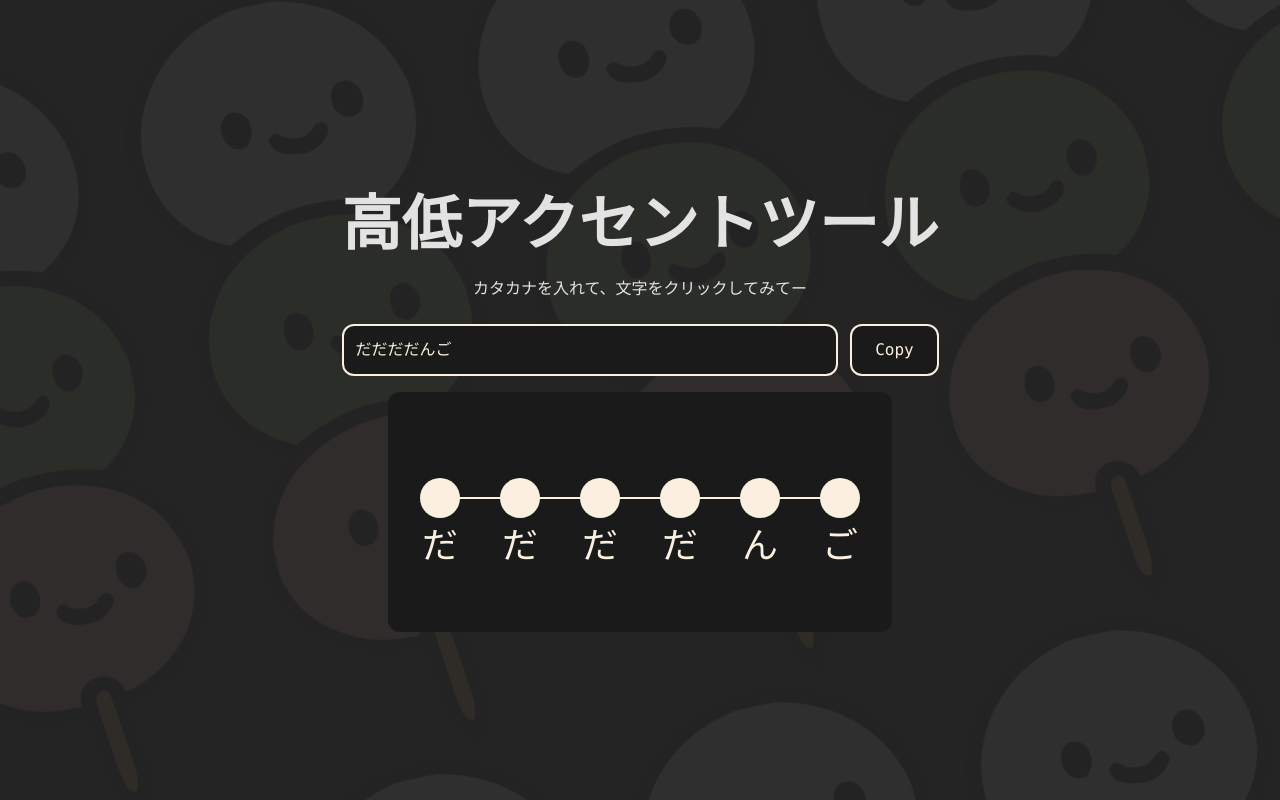
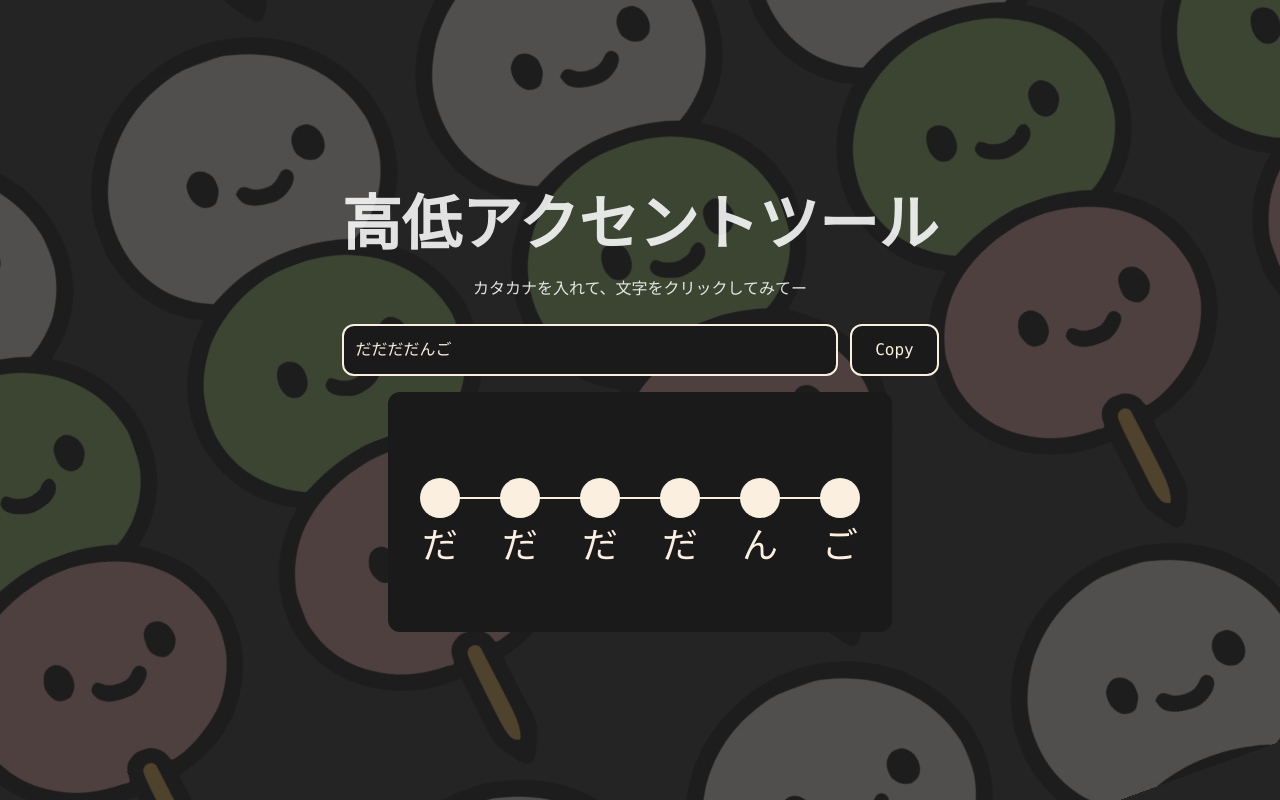
Before and after one commit to jiyans/pitch-accent-viz, a React (Vite) app: page / in a window 1280 px wide. Built offline with nearby package versions, Linux system fonts and the light colour scheme.

Commit message:
update indexxcss

```diff
--- a/src/index.css
+++ b/src/index.css
@@ -15,10 +15,10 @@ body::before {
   position: fixed;
   inset: 0;
   z-index: -1;
-  opacity: 0.05;
+  opacity: 0.2;
   background: url('./logo.svg');
   background-size: 256px;
-  transform: rotate(-12deg) scale(1.35);
+  transform: rotate(-20deg) scale(1.35);
   animation: slide 30s linear infinite;
   pointer-events: none;
 }
```
